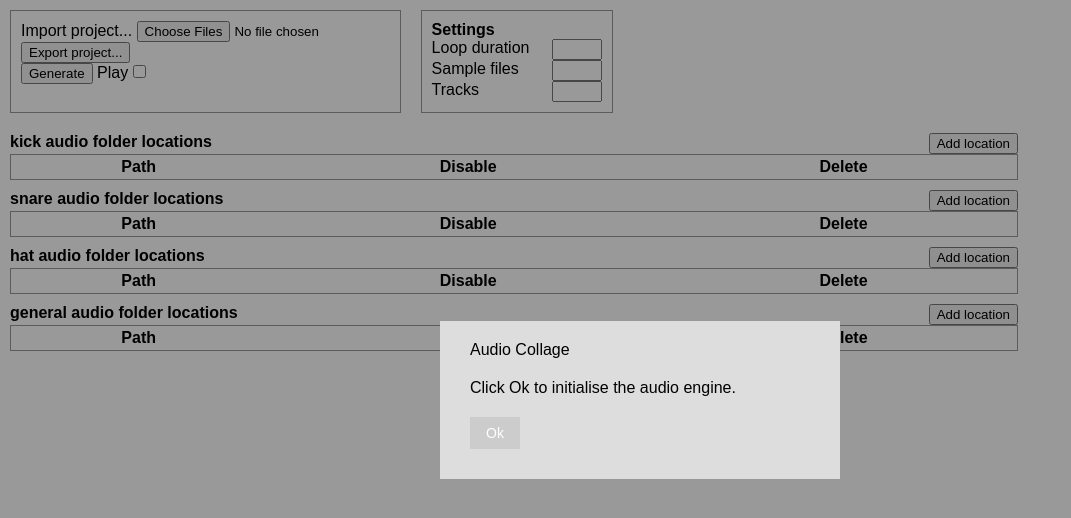
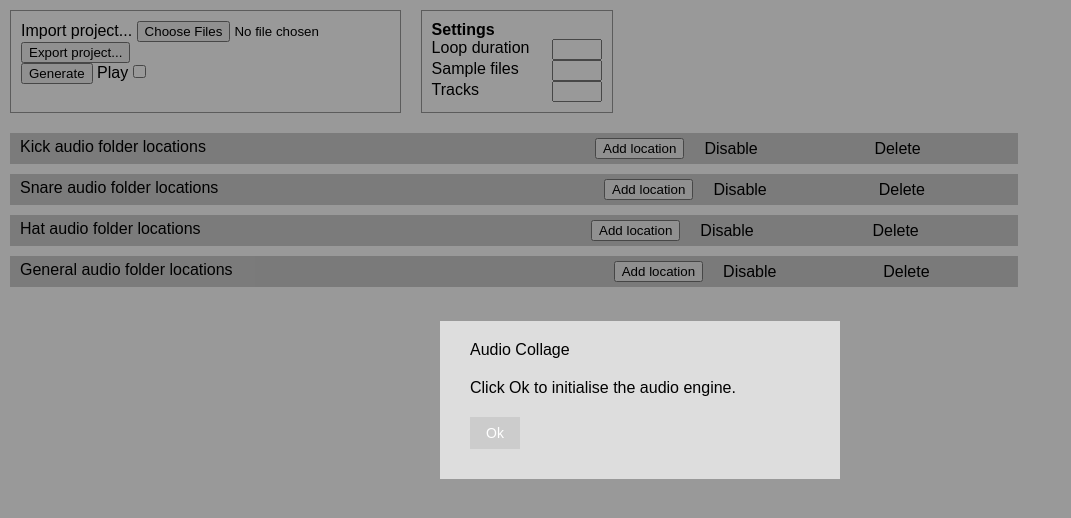
Before and after one commit to hisschemoller/audio-collage, a website with bundled scripts: page public/index.html in a window 1280 px wide. Shown: the whole page, without its empty margins (0-1071 px from the left). Built offline with nearby package versions, Linux system fonts and the light colour scheme.

Commit message:
UI tweaks.

```diff
--- a/public/css/style.css
+++ b/public/css/style.css
@@ -39,7 +39,10 @@
   width: 80%;
 }
 .dirs__label {
-  display: inline;
+  display: inline-block;
+}
+.dirs__label:first-letter {
+  text-transform: capitalize;
 }
 .dirs__add {
   float: right;
@@ -55,10 +58,23 @@
   width: 100%;
 }
 table {
-  border: 1px solid #999;
+  border: none; /* 1px solid #999; */
+}
+th {
+  background-color: #ccc;
+  font-weight: normal;
+  padding: 5px 10px;
+  text-align: left;
 }
 td {
-  border: 1px solid #999;
+  background-color: #eee;
+  border: none; /* 1px solid #999; */
   padding: 5px 10px;
-  text-align: right;
+  text-align: left;
 }
+td input[type='text'] {
+  border: none;
+}
+td .dir__delete {
+  border: none;
+}
--- a/public/index.html
+++ b/public/index.html
@@ -62,13 +62,16 @@
 
 	<template id="template-dirs">
 		<div class="dirs">
-			<div class="dirs__header">
+			<!-- <div class="dirs__header">
 				<h4 class="dirs__label">Audio folder locations</h4>
 				<button type="button" class="dirs__add">Add location</button>
-			</div>
-			<table class="dirs__list">
+			</div> -->
+			<table class="dirs__list" cellpadding="0" cellspacing="0">
 				<tr>
-					<th>Path</th>
+					<th>
+						<span class="dirs__label">Audio folder locations</span>
+						<button type="button" class="dirs__add">Add location</button>
+					</th>
 					<th>Disable</th>
 					<th>Delete</th>
 				</tr>
```
